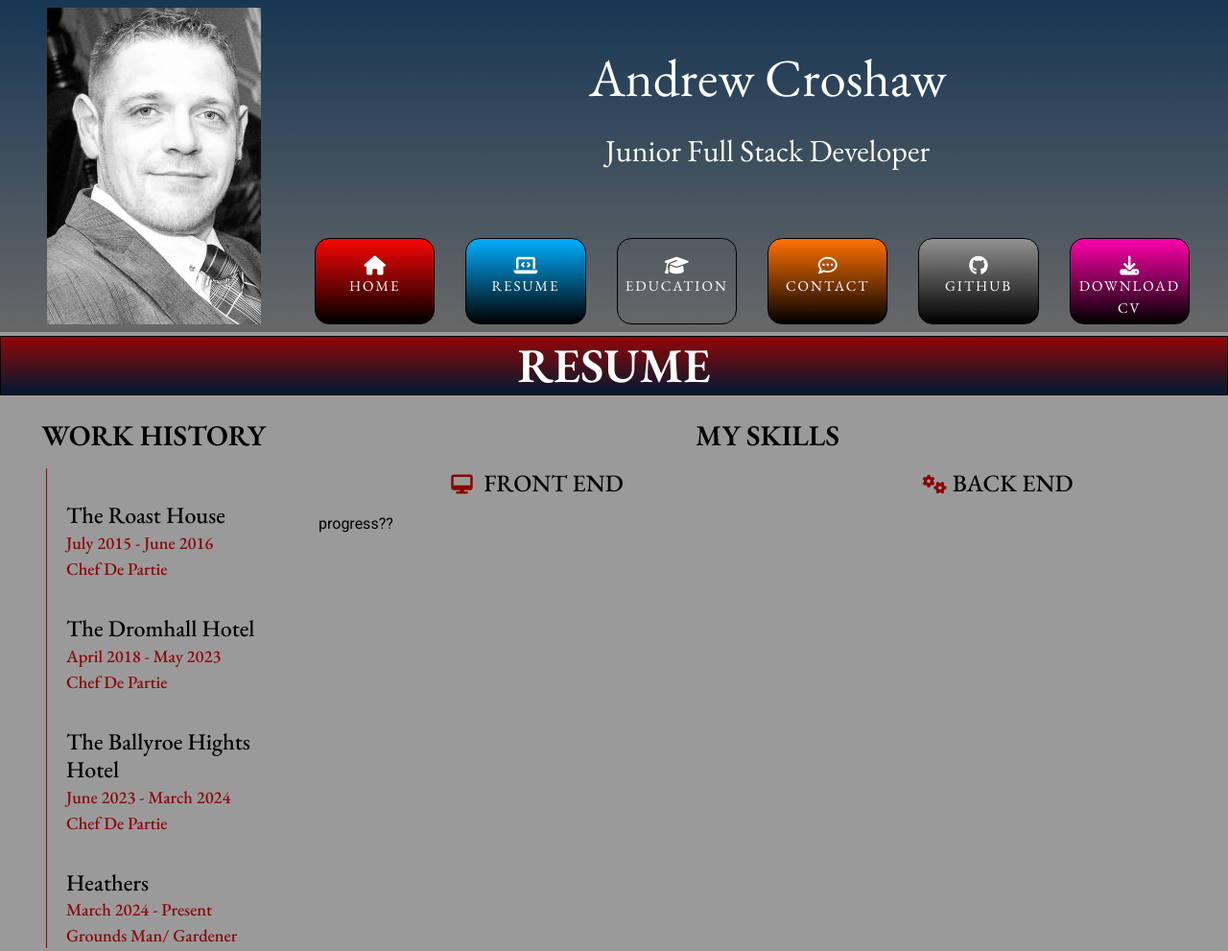
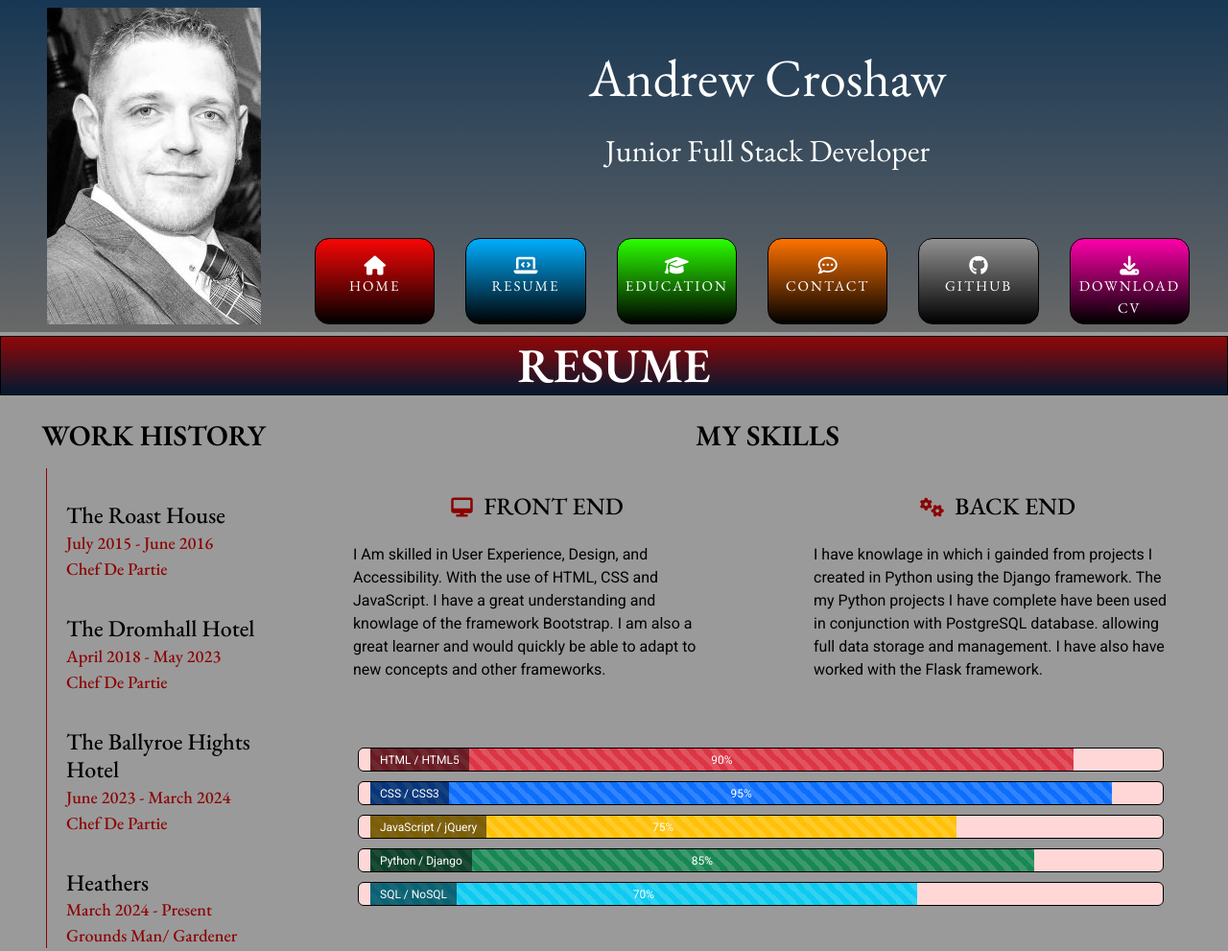
Before and after one commit to A-Croshaw/Andrew-CV, a plain HTML site: page resume.html in a window 1280 px wide. Shown: the top 991 px of the page at 96% size. Drawn offline with nearby package versions, Linux system fonts and the light colour scheme.

Commit message:
Added progressbars to resume page

```diff
--- a/assets/css/style.css
+++ b/assets/css/style.css
@@ -281,7 +281,7 @@ footer .cv-pdf i:hover {
 
 .about-info {
     font-family: var(--text-fonts);
-    font-size: 15px;
+    font-size: 16px;
 }
 
 /*----------Contact----------*/
@@ -469,27 +469,27 @@ footer .cv-pdf i:hover {
     font-size: 25px;
 
 }
-.three-reasons-heading {
-    margin-bottom: 15px;
-}
+
 /*--Progress bars--*/
 .progress {
     position: relative;
     height: 25px;
+    margin: 5px;
+    border: 1px solid var(--black);
+    background-color: #ffd7d7;
+
+}
+
+.progress-sec{
+    padding: 0px 60px;
 }
 
 .progress-type {
     position: absolute;
-    left: 0px;
     font-weight: 400;
-    padding: 3px 30px 2px 10px;
-    color: #fafafa;
-    background-color: rgba(25, 25, 25, 0.2);
-}
-
-
-.progress-section {
-    margin: 40px 20px;
+    padding: 10px;
+    color: var(--white);
+    background-color: rgba(2, 2, 2, 0.514);
 }
 
 /*----------Education----------*/
--- a/resume.html
+++ b/resume.html
@@ -38,7 +38,10 @@
                 <div class="row pt-3 pe-3">
                     <div class="col-4 col-lg-2 list-inline-item m-0 p-0">
                         <div class="menu-home menu-item ms-2 mt-2 me-xl-4">
-                            <a href="index.html"><i class="fa fa-home" aria-hidden="true"></i><span>Home</span></a>
+                            <a href="index.html">
+                                <i class="fa fa-home" aria-hidden="true"></i>
+                                <span>Home</span>
+                            </a>
                         </div>
                     </div>
                     <div class="col-4 col-lg-2 list-inline-item m-0 p-0">
@@ -50,7 +53,7 @@
                         </div>
                     </div>
                     <div class="col-4 col-lg-2 list-inline-item m-0 p-0">
-                        <div class="menu-interests menu-item ms-2 mt-2 me-xl-4">
+                        <div class="menu-education menu-item ms-2 mt-2 me-xl-4">
                             <a href="education.html">
                                 <i class="fa-solid fa-graduation-cap" aria-hidden="true"></i>
                                 <span>Education</span>
@@ -59,20 +62,26 @@
                     </div>
                     <div class="col-4 col-lg-2 list-inline-item m-0 p-0">
                         <div class="menu-contact menu-item ms-2 mt-2 me-xl-4">
-                            <a href="contact.html"><i class=" fa fa-commenting-o "
-                                    aria-hidden="true "></i><span>Contact</span></a>
+                            <a href="contact.html">
+                                <i class=" fa fa-commenting-o " aria-hidden="true "></i>
+                                <span>Contact</span>
+                            </a>
                         </div>
                     </div>
                     <div class="col-4 col-lg-2 list-inline-item m-0 p-0">
                         <div class="menu-github menu-item ms-2 mt-2 me-xl-4">
-                            <a href="github.html"><i class="fa fa-github "
-                                    aria-hidden="true "></i><span>GitHub</span></a>
+                            <a href="github.html">
+                                <i class="fa fa-github " aria-hidden="true "></i>
+                                <span>GitHub</span>
+                            </a>
                         </div>
                     </div>
                     <div class="col-4 col-lg-2 list-inline-item m-0 p-0">
                         <div class="menu-download menu-item ms-2 mt-2 me-xl-4">
-                            <a href="assets/cv/Andrew.Croshaw.CV.pdf" target="_blank"><i class="fa fa-download "
-                                    aria-hidden="true "></i><span>Download CV</span></a>
+                            <a href="assets/cv/Andrew.Croshaw.CV.pdf" target="_blank">
+                                <i class="fa fa-download " aria-hidden="true "></i>
+                                <span>Download CV</span>
+                            </a>
                         </div>
                     </div>
                 </div>
@@ -122,26 +131,73 @@
                     <div class="col-md-12">
                         <h3 class="resume-sub-header uppercase mb-3 text-center">My Skills</h3>
                     </div>
-                    <div class="row p-0 m-0">
+                </div>
+                <div class="row mt-4">
                     <div class="col-12 col-lg-6">
                         <div class="row">
                             <div class="col-12">
-                                    <h4 class="skills-sub-header text-center uppercase mb-3"><i
-                                            class="fa-solid fa-desktop skills-icon"></i> Front End</h4>
+                                <h4 class="skills-sub-header text-center uppercase mb-3">
+                                    <i class="fa-solid fa-desktop skills-icon"></i>
+                                    Front End
+                                </h4>
+                            </div>
+                            <div class="col-12 about-info px-5 mt-2">
+                                <P>
+                                    I Am skilled in User Experience, Design, and Accessibility.
+                                    With the use of HTML, CSS and JavaScript.
+                                    I have a great understanding and knowlage of the framework Bootstrap.
+                                    I am also a great learner and would quickly be able to adapt to new concepts and other frameworks.
+                                </P>
                             </div>
                         </div>
                     </div>
                     <div class="col-12 col-lg-6">
                         <div class="row">
                             <div class="col-12">
-                                    <h4 class="skills-sub-header text-center uppercase mb-3"><i
-                                            class="fa-solid fa-gears skills-icon"></i>Back End</h4>
+                                <h4 class="skills-sub-header text-center uppercase mb-3">
+                                    <i class="fa-solid fa-gears skills-icon"></i>
+                                    Back End
+                                </h4>
+                            </div>
+                            <div class="col-12 about-info px-5 mt-2">
+                                <p>
+                                    I have knowlage in which i gainded from projects
+                                    I created in Python using the Django framework.
+                                    The my Python projects I have complete have been used
+                                    in conjunction with PostgreSQL database. allowing full
+                                    data storage and management.
+                                    I have also have worked with the Flask framework.
+                                </p>
+                            </div>
+
                         </div>
                     </div>
+                    <div class="row progress-sec mt-5">
+                        <div class="progress">
+                            <div class="progress-bar progress-bar-striped progress-bar-animated bg-danger" role="progressbar" aria-valuenow="75" aria-valuemin="0" aria-valuemax="100" style="width: 90%">
+                                90%<span class="progress-type">HTML / HTML5</span>
                             </div>
                         </div>
-                    <div>
-                        progress??
+                        <div class="progress">
+                            <div class="progress-bar progress-bar-striped progress-bar-animated" role="progressbar" aria-valuenow="75" aria-valuemin="0" aria-valuemax="100" style="width: 95%">
+                                95%<span class="progress-type">CSS / CSS3</span>
+                            </div>
+                        </div>
+                        <div class="progress">
+                            <div class="progress-bar progress-bar-striped progress-bar-animated bg-warning" role="progressbar" aria-valuenow="75" aria-valuemin="0" aria-valuemax="100" style="width: 75%">
+                                75%<span class="progress-type">JavaScript / jQuery</span>
+                            </div>
+                        </div>
+                        <div class="progress">
+                            <div class="progress-bar progress-bar-striped progress-bar-animated bg-success" role="progressbar" aria-valuenow="75" aria-valuemin="0" aria-valuemax="100" style="width: 85%">
+                                85%<span class="progress-type">Python / Django</span>
+                            </div>
+                        </div>
+                        <div class="progress">
+                            <div class="progress-bar progress-bar-striped progress-bar-animated bg-info" role="progressbar" aria-valuenow="75" aria-valuemin="0" aria-valuemax="100" style="width: 70%">
+                                70%<span class="progress-type">SQL / NoSQL</span>
+                            </div>
+                        </div>
                     </div>
                 </div>
             </div>
@@ -164,8 +220,9 @@
                 </p>
                 <p>
                     Download it here.
-                    <a href="assets/cv/Andrew.Croshaw.CV.pdf" target="_blank" class="cv-pdf "><i class="fa fa-download "
-                            aria-hidden="true "></i></a>
+                    <a href="assets/cv/Andrew.Croshaw.CV.pdf" target="_blank" class="cv-pdf ">
+                        <i class="fa fa-download " aria-hidden="true "></i>
+                    </a>
                 </p>
             </div>
             <div class="col-12 col-md-6 col-lg-3 col-xxl-2 ps-md-1 p-lg-0">
```
Also changed, not shown: 404.html (+1 -1 lines), contact.html (+1 -1 lines), education.html (+66 -33 lines), github.html (+1 -1 lines), thankyou.html (+1 -1 lines). Lines whose indentation alone changed are shown as unchanged.
